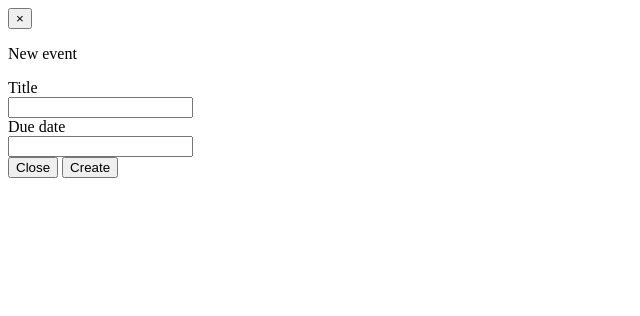
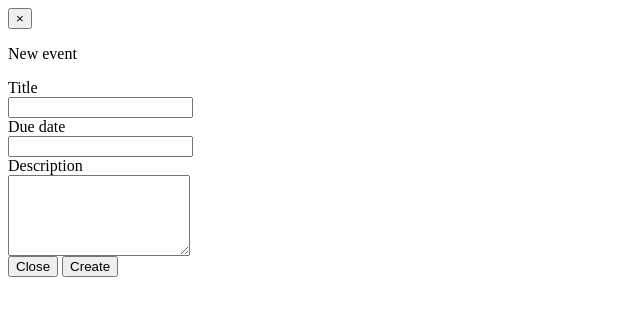
Before and after one commit to wangjun/todolist, a Python web app: template todolist/static/templates/shared/modal/new_event.html in a window 1280 px wide. Shown: the top 316 px of the page, without its empty margins (0-640 px from the left). Run offline with Jinja, Linux system fonts and the light colour scheme; the template is opened without the code that fills it, so the values that code supplies are empty.

Commit message:
refactor

```diff
--- a/todolist/models/meta.py
+++ b/todolist/models/meta.py
@@ -17,3 +17,4 @@ class Resource(object):
 
     def save(self):
         db.session.add(self)
+        db.session.flush()
--- a/todolist/routers.py
+++ b/todolist/routers.py
@@ -8,6 +8,5 @@ def add_routers(config):
     config.add_route('logout', '/api/logout')
 
     # /api/me
-    config.add_route('get_my_information', '/api/me')
-    config.add_route('get_my_events', '/api/me/events')
-    config.add_route('add_my_event', '/api/me/events')
+    config.add_route('my_information', '/api/me')
+    config.add_route('my_events', '/api/me/events')
--- a/todolist/static/templates/shared/modal/login.html
+++ b/todolist/static/templates/shared/modal/login.html
@@ -11,14 +11,14 @@
                     <div class="col-sm-10">
                         <input validator="[required, min2]" ng-model="modalLogin.email"
                                maxlength="100"
-                               type="text" class="form-control" id="input-email">
+                               type="text" class="form-control" id="input-email"/>
                     </div>
                 </div>
                 <div class="form-group">
                     <label for="input-password" class="col-sm-2 control-label">Password</label>
                     <div class="col-sm-10">
                         <input validator="[required, min5]" ng-model="modalLogin.password" maxlength="16"
-                               type="password" class="form-control" id="input-password">
+                               type="password" class="form-control" id="input-password"/>
                     </div>
                 </div>
                 <div class="form-group">
--- a/todolist/static/templates/shared/modal/new_event.html
+++ b/todolist/static/templates/shared/modal/new_event.html
@@ -9,22 +9,29 @@
                 <div class="form-group">
                     <label for="input-title" class="col-sm-2 control-label">Title</label>
                     <div class="col-sm-10">
-                        <input validator="[required, min2]" ng-model="modalNewItem.title"
+                        <input validator="[required, min2]" ng-model="modalNewEvent.title"
                                maxlength="100"
-                               type="text" class="form-control" id="input-title">
+                               type="text" class="form-control" id="input-title"/>
                     </div>
                 </div>
                 <div class="form-group">
                     <label for="input-date" class="col-sm-2 control-label">Due date</label>
                     <div class="col-sm-10">
-                        <input app-date-picker validator="[required]" ng-model="modalNewItem.due_date"
-                               type="text" class="form-control" id="input-date">
+                        <input app-date-picker validator="[required]" ng-model="modalNewEvent.due_date"
+                               type="text" class="form-control" id="input-date"/>
+                    </div>
+                </div>
+                <div class="form-group">
+                    <label for="input-description" class="col-sm-2 control-label">Description</label>
+                    <div class="col-sm-10">
+                        <textarea ng-model="modalNewEvent.description" rows="5"
+                               class="form-control" id="input-description"></textarea>
                     </div>
                 </div>
             </div>
             <div class="modal-footer">
                 <button type="button" class="btn btn-default" data-dismiss="modal">Close</button>
-                <button ng-click="modalNewItem.submit($event)" ng-disabled="$loadings.hasAny()"
+                <button ng-click="modalNewEvent.submit($event)" ng-disabled="$loadings.hasAny()"
                         type="submit" class="btn btn-primary">Create</button>
             </div>
         </form>
--- a/todolist/subscribers.py
+++ b/todolist/subscribers.py
@@ -1,4 +1,5 @@
 from pyramid.events import subscriber, BeforeRender
+import transaction
 
 
 @subscriber(BeforeRender)
@@ -14,3 +15,7 @@ def add_user(event):
                 'is_login': False,
             }
         })
+
+@subscriber(BeforeRender)
+def commit(event):
+    transaction.commit()
--- a/todolist/views/user.py
+++ b/todolist/views/user.py
@@ -37,7 +37,7 @@ def logout(request):
     forget(request)
     return {}
 
-@view_config(route_name='get_my_information', permission='login', request_method='GET', renderer='json')
+@view_config(route_name='my_information', permission='login', request_method='GET', renderer='json')
 def get_my_information(request):
     """
     GET /api/me
```
Also changed, not shown: todolist/forms/__init__.py (deleted, +0 -29 lines), todolist/forms/page.py (added, +16 -0 lines), todolist/static/templates/angular/index.html (+7 -1 lines), todolist/views/event.py (+4 -6 lines), todolist/models/page_list.py (renamed from todolist/models/__init__.py), 2 other files.
